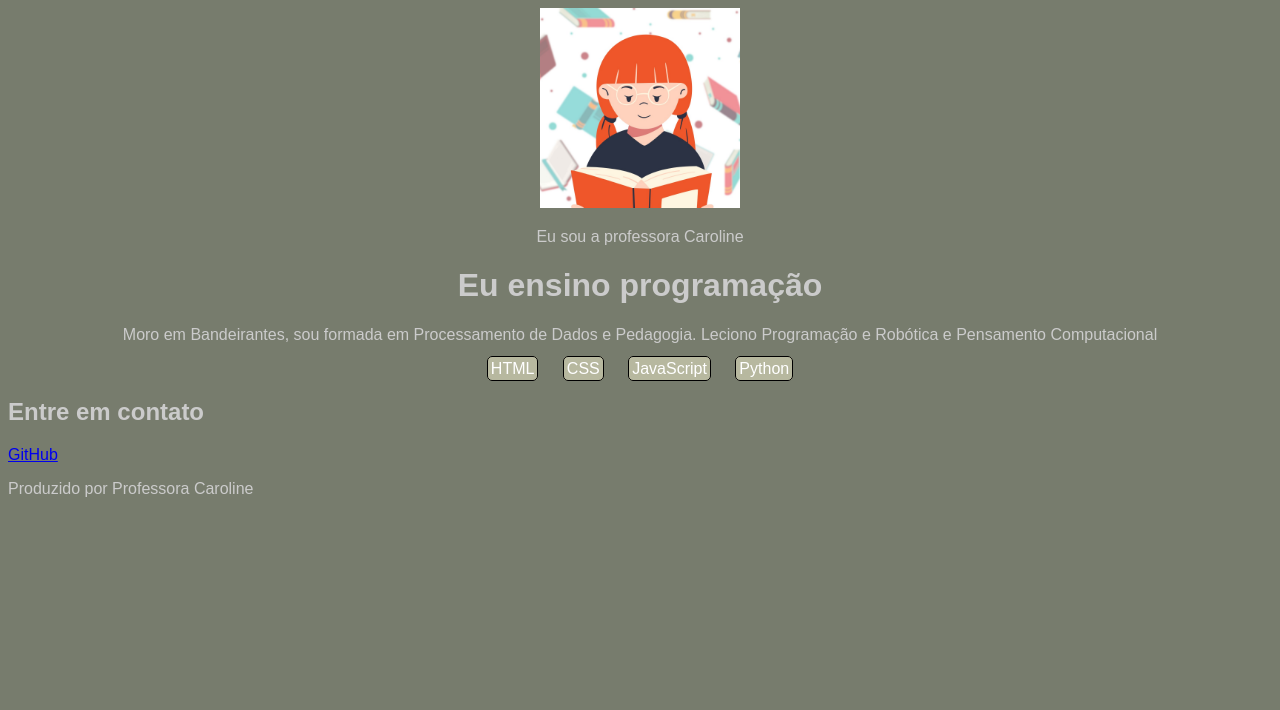
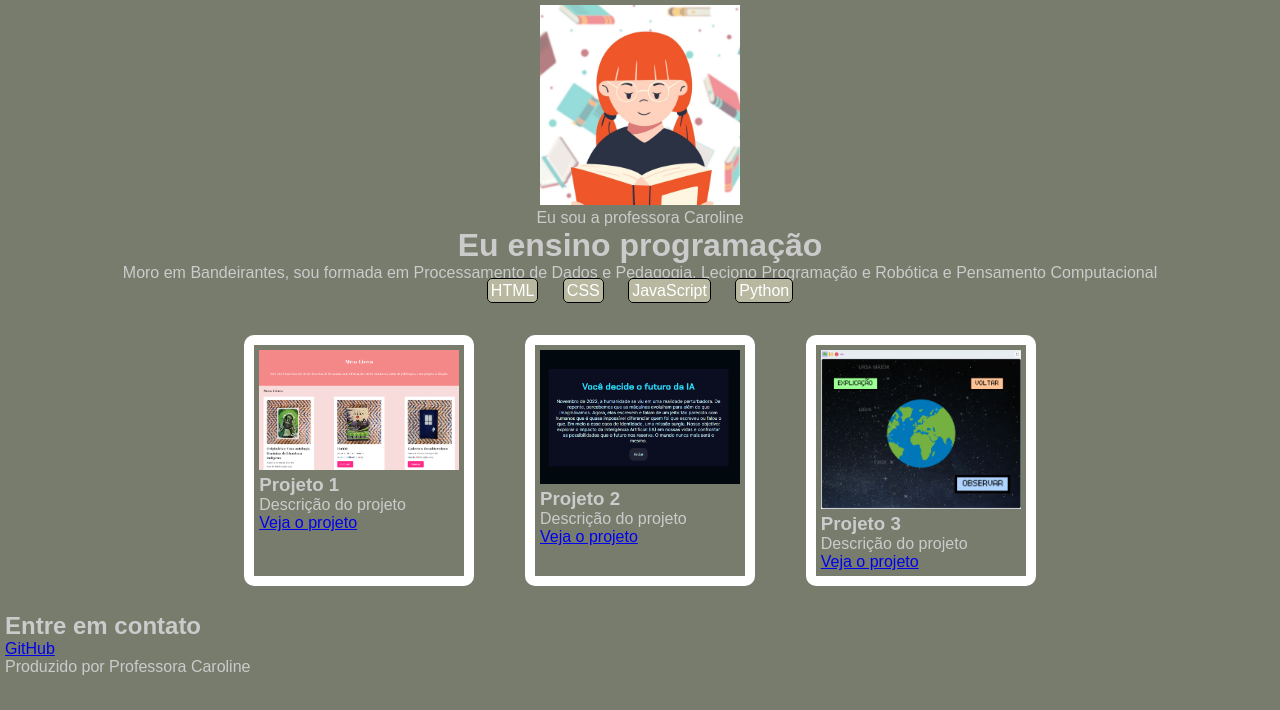
Before and after one commit to prof-cmm/portfolio, a plain HTML site: page index.html in a window 1280 px wide. Drawn offline with Linux system fonts and the light colour scheme.

Commit message:
aula 12NOV

```diff
--- a/index.html
+++ b/index.html
@@ -20,7 +20,26 @@
 
     </header>
     <main>
-
+        <section>
+            <div>
+                <img src="imagens/projeto-1.png" alt="">
+                <h3>Projeto 1</h3>
+                <p>Descrição do projeto</p>
+                <a href="#">Veja o projeto</a>
+            </div>
+            <div>
+                <img src="imagens/projeto-2.png" alt="">
+                <h3>Projeto 2</h3>
+                <p>Descrição do projeto</p>
+                <a href="#">Veja o projeto</a>
+            </div>
+            <div>
+                <img src="imagens/projeto-3.png" alt="">
+                <h3>Projeto 3</h3>
+                <p>Descrição do projeto</p>
+                <a href="#">Veja o projeto</a>
+            </div>
+        </section>
     </main>
     <footer>
         <h2>Entre em contato</h2>
--- a/style.css
+++ b/style.css
@@ -1,7 +1,13 @@
+*{
+    margin: 0;
+    padding: 0;
+}
+
 body {
     font-family: sans-serif;
     color: #CBCBCB;
     background: #777C6D;
+    padding: 5px;
 }
 
 header {
@@ -16,3 +22,23 @@ span {
     border-radius: 5px;
     margin: 10px 10px;
 }
+
+div{
+    border: 10px solid white;
+    padding: 5px;
+    margin: 2%;
+    border-radius: 10px;
+}
+
+section{
+    display: flex;
+    justify-content: center;
+}
+
+img{
+    width: 200px;
+}
+
+main{
+    margin-top: 10px;
+}
```
Also changed, not shown: imagens/projeto-1.png (added), imagens/projeto-2.png (added), imagens/projeto-3.png (added).
